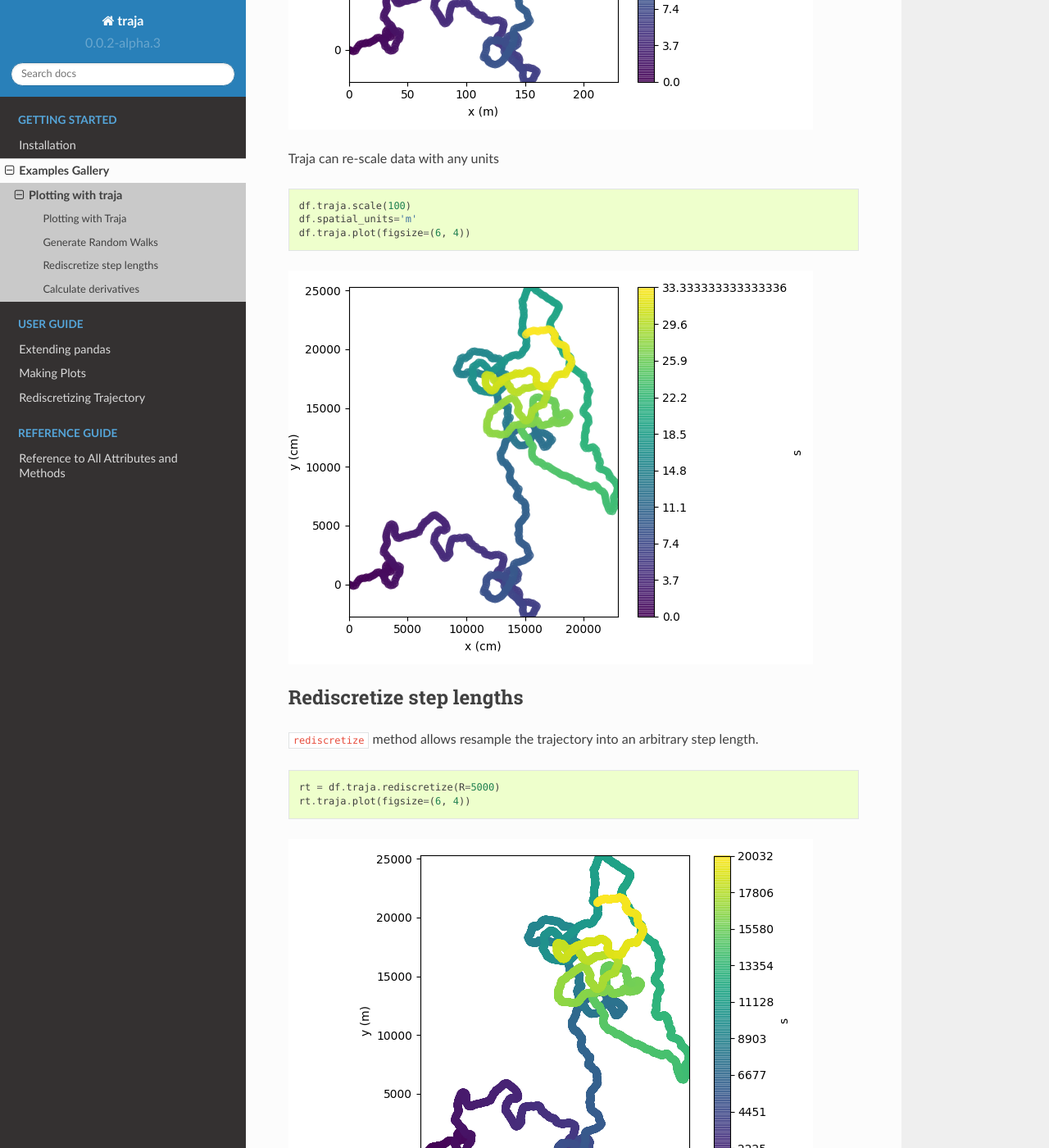
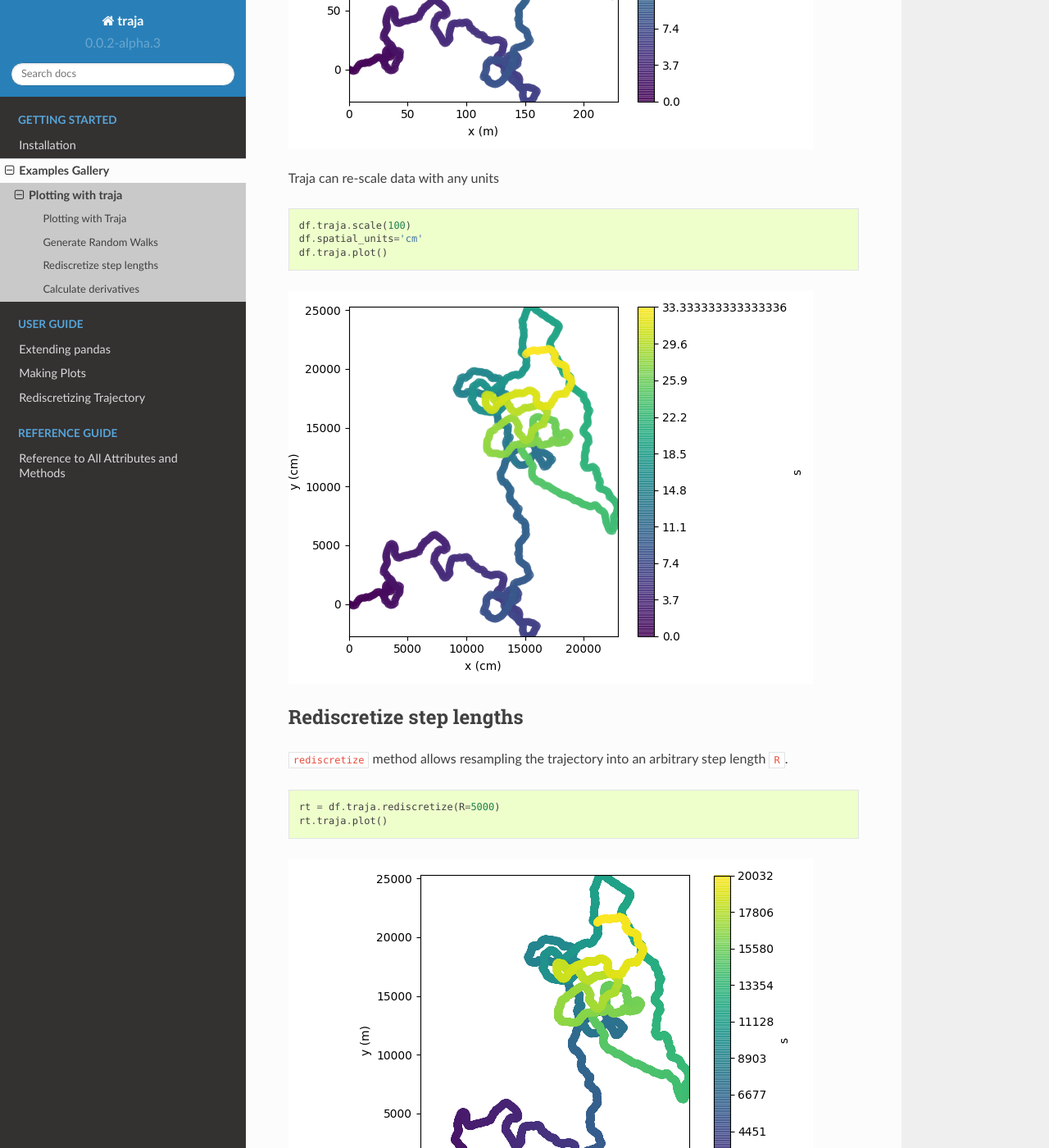
Before and after one commit to traja-team/traja, a Sphinx documentation site: the page built from docs/source/gallery/plotting_with_traja.rst, in a window 1280 px wide and 1400 px high, scrolled down 1644 px. Shown: the whole window at 82% size. Built offline with Sphinx 7.4.7 and the Read the Docs theme 2.0.0, drawn with Linux system fonts in a browser that asks for light colours; pages that are not in the unit, such as notebooks, are missing from menus; some of the changed text lies outside the part shown.

Commit message:
Add rotate method, update examples

```diff
--- a/docs/requirements.txt
+++ b/docs/requirements.txt
@@ -5,3 +5,4 @@ shapely
 psutil
 scipy
 sphinx-gallery
+fastdtw
--- a/docs/source/gallery/plotting_with_traja.py
+++ b/docs/source/gallery/plotting_with_traja.py
@@ -16,8 +16,8 @@ df = traja.TrajaDataFrame({'x':[0,1,2,3,4],'y':[1,3,2,4,5]})
 # =====================
 #
 # We start out by plotting a basic sime series trajectory using the ``traja``
-# accessor.
-df.traja.plot(figsize=(6,4))
+# accessor and ``.plot()`` method.
+df.traja.plot()
 
 ###############################################################################
 # Generate Random Walks
@@ -25,23 +25,23 @@ df.traja.plot(figsize=(6,4))
 #
 # Also, random walks can be generated using ``generate``.
 df = traja.generate(n=1000, random=True, fps=30)
-df.traja.plot(figsize=(6,4))
+df.traja.plot()
 
 ###############################################################################
 # Traja can re-scale data with any units
 
 df.traja.scale(100)
-df.spatial_units='m'
-df.traja.plot(figsize=(6, 4))
+df.spatial_units='cm'
+df.traja.plot()
 
 ###############################################################################
 # Rediscretize step lengths
 # =========================
 #
-# ``rediscretize`` method allows resample the trajectory into an arbitrary step
-# length.
+# ``rediscretize`` method allows resampling the trajectory into an arbitrary step
+# length ``R``.
 rt = df.traja.rediscretize(R=5000)
-rt.traja.plot(figsize=(6, 4))
+rt.traja.plot()
 
 ###############################################################################
 # Calculate derivatives
--- a/docs/source/gallery/plotting_with_traja.rst
+++ b/docs/source/gallery/plotting_with_traja.rst
@@ -33,13 +33,13 @@ Plotting with Traja
 =====================
 
 We start out by plotting a basic sime series trajectory using the ``traja``
-accessor.
+accessor and ``.plot()`` method.
 
 
 
 .. code-block:: python
 
-    df.traja.plot(figsize=(6,4))
+    df.traja.plot()
 
 
 
@@ -60,7 +60,7 @@ Also, random walks can be generated using ``generate``.
 .. code-block:: python
 
     df = traja.generate(n=1000, random=True, fps=30)
-    df.traja.plot(figsize=(6,4))
+    df.traja.plot()
 
 
 
@@ -79,8 +79,8 @@ Traja can re-scale data with any units
 
 
     df.traja.scale(100)
-    df.spatial_units='m'
-    df.traja.plot(figsize=(6, 4))
+    df.spatial_units='cm'
+    df.traja.plot()
 
 
 
@@ -94,15 +94,15 @@ Traja can re-scale data with any units
 Rediscretize step lengths
 =========================
 
-``rediscretize`` method allows resample the trajectory into an arbitrary step
-length.
+``rediscretize`` method allows resampling the trajectory into an arbitrary step
+length ``R``.
 
 
 
 .. code-block:: python
 
     rt = df.traja.rediscretize(R=5000)
-    rt.traja.plot(figsize=(6, 4))
+    rt.traja.plot()
 
 
 
```
Also changed, not shown: other parts of docs/source/gallery/plotting_with_traja.rst (+1 -1 lines), docs/examples/comparing.py (added, +24 -0 lines), docs/source/gallery/index.rst (+40 -0 lines), docs/source/gallery/plotting_with_traja.ipynb, 5 other files.
